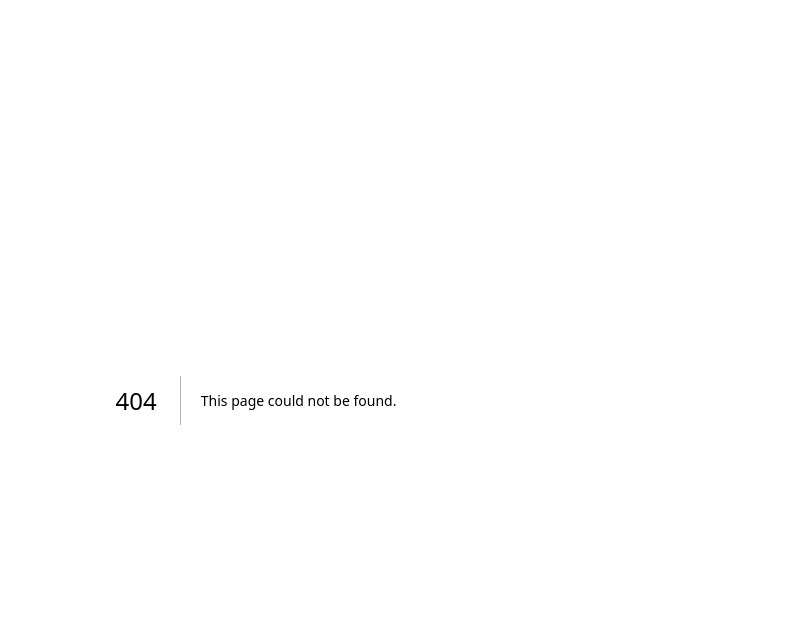
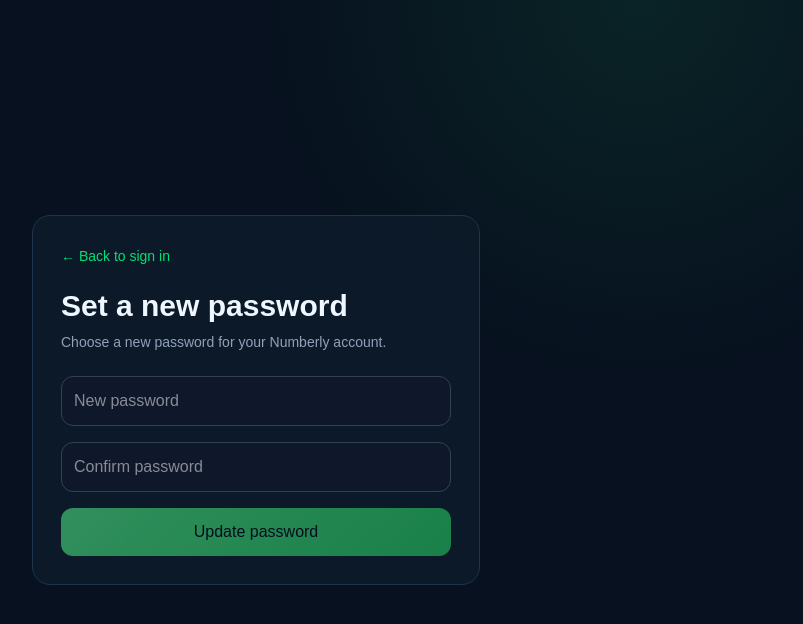
Before and after one commit to successful-pix/virtual-number-app, a Next.js app: page /auth/reset in a window 1280 px wide. Before the commit this address had no page. Shown: the top 624 px of the page, without its empty margins (384-1187 px from the left). Built offline with nearby package versions, Linux system fonts and the light colour scheme; no server answers.

Commit message:
Add Supabase password recovery page

```diff
--- /dev/null
+++ b/src/app/auth/reset/page.tsx
@@ -0,0 +1,35 @@
+"use client";
+
+import { FormEvent, useEffect, useState } from "react";
+import Link from "next/link";
+import { supabase } from "@/lib/supabase/client";
+
+export default function ResetPage() {
+  const [password, setPassword] = useState("");
+  const [confirm, setConfirm] = useState("");
+  const [ready, setReady] = useState(false);
+  const [message, setMessage] = useState("");
+  const [error, setError] = useState("");
+  const [loading, setLoading] = useState(false);
+
+  useEffect(() => {
+    const { data: listener } = supabase.auth.onAuthStateChange((event) => {
+      if (event === "PASSWORD_RECOVERY" || event === "SIGNED_IN") setReady(true);
+    });
+    supabase.auth.getSession().then(({ data }) => setReady(!!data.session));
+    return () => listener.subscription.unsubscribe();
+  }, []);
+
+  async function submit(e: FormEvent) {
+    e.preventDefault(); setError(""); setMessage("");
+    if (!ready) { setError("This reset link is invalid or has expired."); return; }
+    if (password.length < 6) { setError("Password must be at least 6 characters."); return; }
+    if (password !== confirm) { setError("Passwords do not match."); return; }
+    setLoading(true);
+    const { error } = await supabase.auth.updateUser({ password });
+    setLoading(false);
+    if (error) setError(error.message); else setMessage("Password updated successfully. You can now sign in.");
+  }
+
+  return <main className="min-h-screen grid place-items-center px-5 py-10"><div className="card w-full max-w-md p-7"><Link href="/auth" className="text-sm text-green-400">← Back to sign in</Link><h1 className="mt-5 text-3xl font-black">Set a new password</h1><p className="mt-2 text-sm text-slate-400">Choose a new password for your Numberly account.</p><form onSubmit={submit} className="mt-6 space-y-4"><input value={password} onChange={e=>setPassword(e.target.value)} required minLength={6} type="password" autoComplete="new-password" placeholder="New password" className="input"/><input value={confirm} onChange={e=>setConfirm(e.target.value)} required minLength={6} type="password" autoComplete="new-password" placeholder="Confirm password" className="input"/><button disabled={loading || !ready} className="gradient w-full rounded-xl py-3 font-bold text-slate-950 disabled:opacity-60">{loading ? "Updating..." : "Update password"}</button></form>{error && <p className="mt-4 rounded-lg border border-red-400/20 bg-red-400/10 p-3 text-sm text-red-200">{error}</p>}{message && <p className="mt-4 rounded-lg border border-green-400/20 bg-green-400/10 p-3 text-sm text-green-200">{message}</p>}</div></main>;
+}
```
